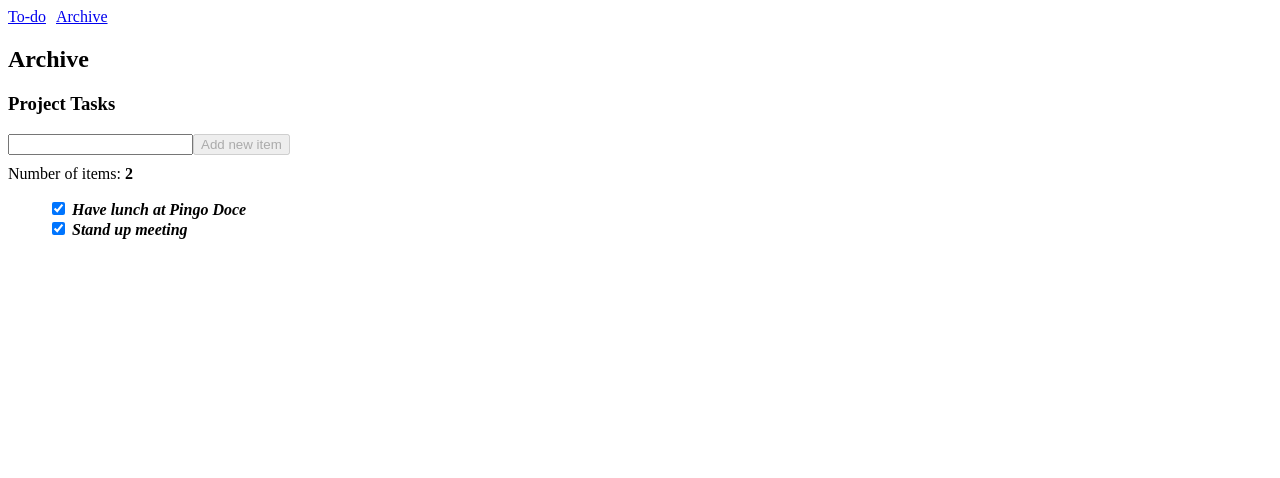
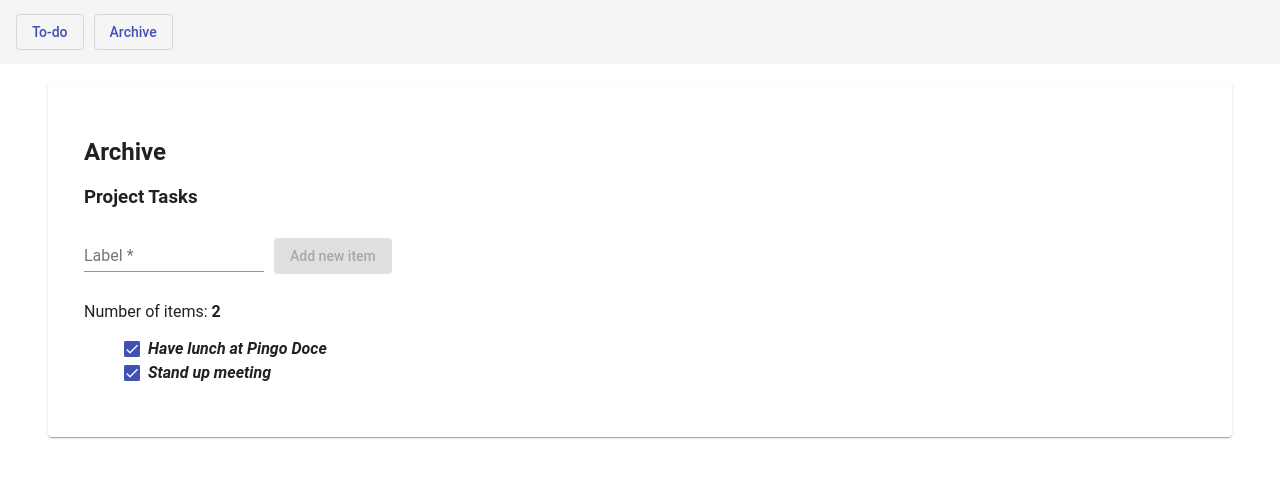
Before and after one commit to alexandretok/angular-workshop, an Angular app: page /archive in a window 1280 px wide. Shown: the top 478 px of the page. Built offline with nearby package versions, Linux system fonts and the light colour scheme.

Commit message:
Add angular material

```diff
--- a/package.json
+++ b/package.json
@@ -11,11 +11,13 @@
   },
   "private": true,
   "dependencies": {
-    "@angular/animations": "~8.2.3",
+    "@angular/animations": "^8.2.6",
+    "@angular/cdk": "^8.2.0",
     "@angular/common": "~8.2.3",
     "@angular/compiler": "~8.2.3",
     "@angular/core": "~8.2.3",
     "@angular/forms": "~8.2.3",
+    "@angular/material": "^8.2.0",
     "@angular/platform-browser": "~8.2.3",
     "@angular/platform-browser-dynamic": "~8.2.3",
     "@angular/router": "~8.2.3",
--- a/src/app/app.component.css
+++ b/src/app/app.component.css
@@ -1,3 +1,3 @@
-a {
+button {
   margin-right: 10px;
 }
--- a/src/app/app.component.html
+++ b/src/app/app.component.html
@@ -1,6 +1,12 @@
-<a [routerLink]="['/todo']">To-do</a>
-<a [routerLink]="['/archive']">Archive</a>
+<mat-toolbar>
+    <button mat-stroked-button color="primary" [routerLink]="['/todo']">To-do</button>
+    <button mat-stroked-button color="primary" [routerLink]="['/archive']">Archive</button>
+</mat-toolbar>
 
 <br>
 
-<router-outlet></router-outlet>
+<mat-card style="max-width: 90%; margin: auto;">
+
+    <router-outlet></router-outlet>
+
+</mat-card>
--- a/src/components/todo-item/todo-item.component.html
+++ b/src/components/todo-item/todo-item.component.html
@@ -1,6 +1,6 @@
 <li [class.checked]="item.status == 'DONE'">
   <label>
-    <input type="checkbox" [checked]="item.status == 'DONE'" (change)="onChange($event)">
-    {{ item.label }}
+      <mat-checkbox color="primary" [checked]="item.status == 'DONE'" (change)="onChange($event)">{{ item.label }}</mat-checkbox>
+
   </label>
 </li>
--- a/src/components/todo-list/todo-list.component.css
+++ b/src/components/todo-list/todo-list.component.css
@@ -1,3 +1,13 @@
 ul {
   list-style-type: none;
 }
+
+button {
+  margin-left: 10px;
+}
+
+mat-card {
+  max-width: 20%;
+  margin-left: 10px;
+  color: red;
+}
--- a/src/components/todo-list/todo-list.component.html
+++ b/src/components/todo-list/todo-list.component.html
@@ -1,20 +1,21 @@
 <h3>{{ listTitle }}</h3>
 
 <form [formGroup]="form" (ngSubmit)="onSubmit()">
-  <input type="text" formControlName="label">
-  <button type="submit" [disabled]="items.length > 9 || !form.valid">Add new item</button>
+  <mat-form-field>
+    <input matInput type="text" placeholder="Label" formControlName="label">
+  </mat-form-field>
+  <button color="primary" mat-raised-button type="submit" [disabled]="items.length > 9 || !form.valid">Add new item</button>
 </form>
 
-<warning-message *ngIf="!form.valid && !form.pristine">
-    Label is required
-  </warning-message>
+<mat-card *ngIf="!form.valid && !form.pristine">Label is required</mat-card>
 
 <warning-message *ngIf="items.length > 9">
   Maximum allowed items reached!
 </warning-message>
 
 <div style="margin-top: 10px;">
-  Number of items: <strong>{{ items.length }}</strong>
+  Number of items:
+  <strong>{{ items.length }}</strong>
 </div>
 
 <ul>
--- a/src/pages/archive-page/archive-page.component.html
+++ b/src/pages/archive-page/archive-page.component.html
@@ -1,3 +1,5 @@
-<h2>Archive</h2>
+<div class="page">
+    <h2>Archive</h2>
 
-<todo-list filterStatus="DONE"></todo-list>
+    <todo-list filterStatus="DONE"></todo-list>
+</div>
--- a/src/pages/todo-page/todo-page.component.html
+++ b/src/pages/todo-page/todo-page.component.html
@@ -1,3 +1,5 @@
-<h2>To-do List</h2>
+<div class="page">
+    <h2>To-do List</h2>
 
-<todo-list filterStatus="TODO"></todo-list>
+    <todo-list filterStatus="TODO"></todo-list>
+</div>
--- a/src/styles.css
+++ b/src/styles.css
@@ -1 +1,10 @@
 /* You can add global styles to this file, and also import other style files */
+@import "~@angular/material/prebuilt-themes/indigo-pink.css";
+
+body {
+    margin: 0px;
+}
+
+.page {
+    padding: 20px;
+}
```
Also changed, not shown: src/app/app.module.ts (+13 -0 lines), 1 other file (tests, documents, lock files or other folders).
